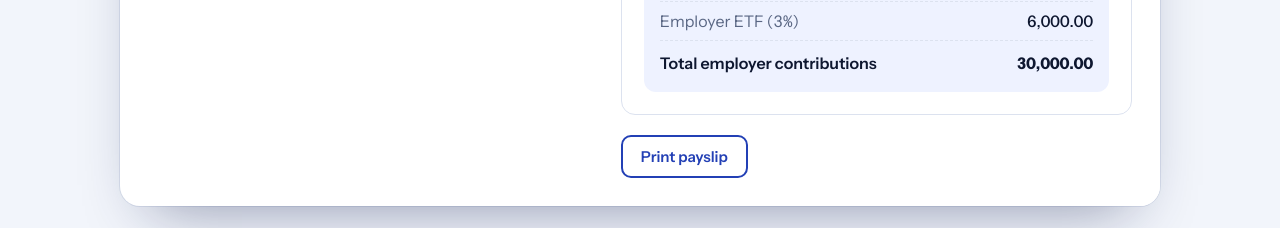
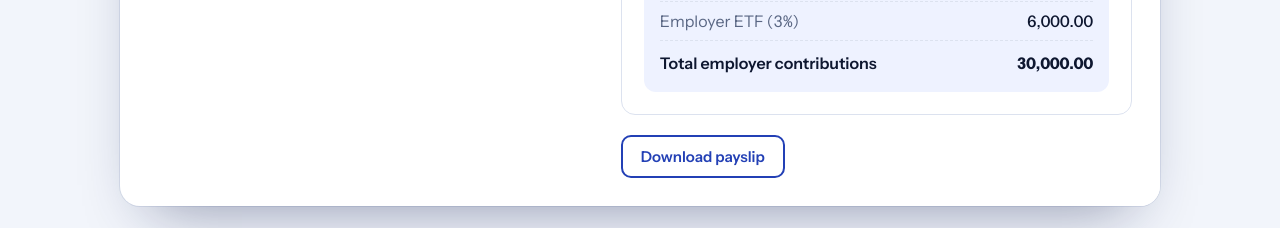
Before and after one commit to chami98/takeHome, a Next.js app: page / in a window 1280 px wide. Shown: the part 1540-1768 px from the top of the page. Built offline with nearby package versions, Linux system fonts and the light colour scheme.

Commit message:
Replace print payslip with PDF download

```diff
--- a/components/Calculator.tsx
+++ b/components/Calculator.tsx
@@ -1,7 +1,7 @@
 'use client';
 
 import { useState } from 'react';
-import { Payslip } from './Payslip';
+import { Payslip, downloadPayslip } from './Payslip';
 import { AmountField, Donut, Legend, RangeField, Segmented, Stat, Switch, type Slice } from './ui';
 import { BANDS, RELIEF, bonusTax, fmt, gratuity, GRATUITY_MIN_YEARS, marginalRate, netToGross, payslip } from '@/lib/calc';
 
@@ -139,7 +139,7 @@ export default function Calculator() {
             </div>
             <BandScale taxable={p.gross} />
             <Payslip p={p} />
-            <button className="btn-line" onClick={() => window.print()}>Print payslip</button>
+            <button className="btn-line" onClick={downloadPayslip}>Download payslip</button>
           </div>
         )}
 
--- a/components/Payslip.tsx
+++ b/components/Payslip.tsx
@@ -2,6 +2,20 @@ import { fmt, type payslip } from '@/lib/calc';
 import { SITE_NAME } from '@/lib/site';
 
 type Slip = ReturnType<typeof payslip>;
+
+export async function downloadPayslip() {
+  const el = document.querySelector<HTMLElement>('.slip.printable');
+  if (!el) return;
+  const [{ default: html2canvas }, { jsPDF }] = await Promise.all([
+    import('html2canvas'),
+    import('jspdf'),
+  ]);
+  const canvas = await html2canvas(el, { scale: 2, useCORS: true });
+  const imgData = canvas.toDataURL('image/png');
+  const pdf = new jsPDF({ orientation: 'portrait', unit: 'px', format: [canvas.width / 2, canvas.height / 2] });
+  pdf.addImage(imgData, 'PNG', 0, 0, canvas.width / 2, canvas.height / 2);
+  pdf.save('payslip.pdf');
+}
 
 const month = new Intl.DateTimeFormat('en-LK', { month: 'long', year: 'numeric' }).format(new Date());
 
--- a/package.json
+++ b/package.json
@@ -9,6 +9,8 @@
     "test": "node --test lib/calc.test.ts"
   },
   "dependencies": {
+    "html2canvas": "^1.4.1",
+    "jspdf": "^4.2.1",
     "next": "^16.4.3",
     "react": "^19.3.1",
     "react-dom": "^19.3.1"
```
Also changed, not shown: 1 other file (tests, documents, lock files or other folders).
